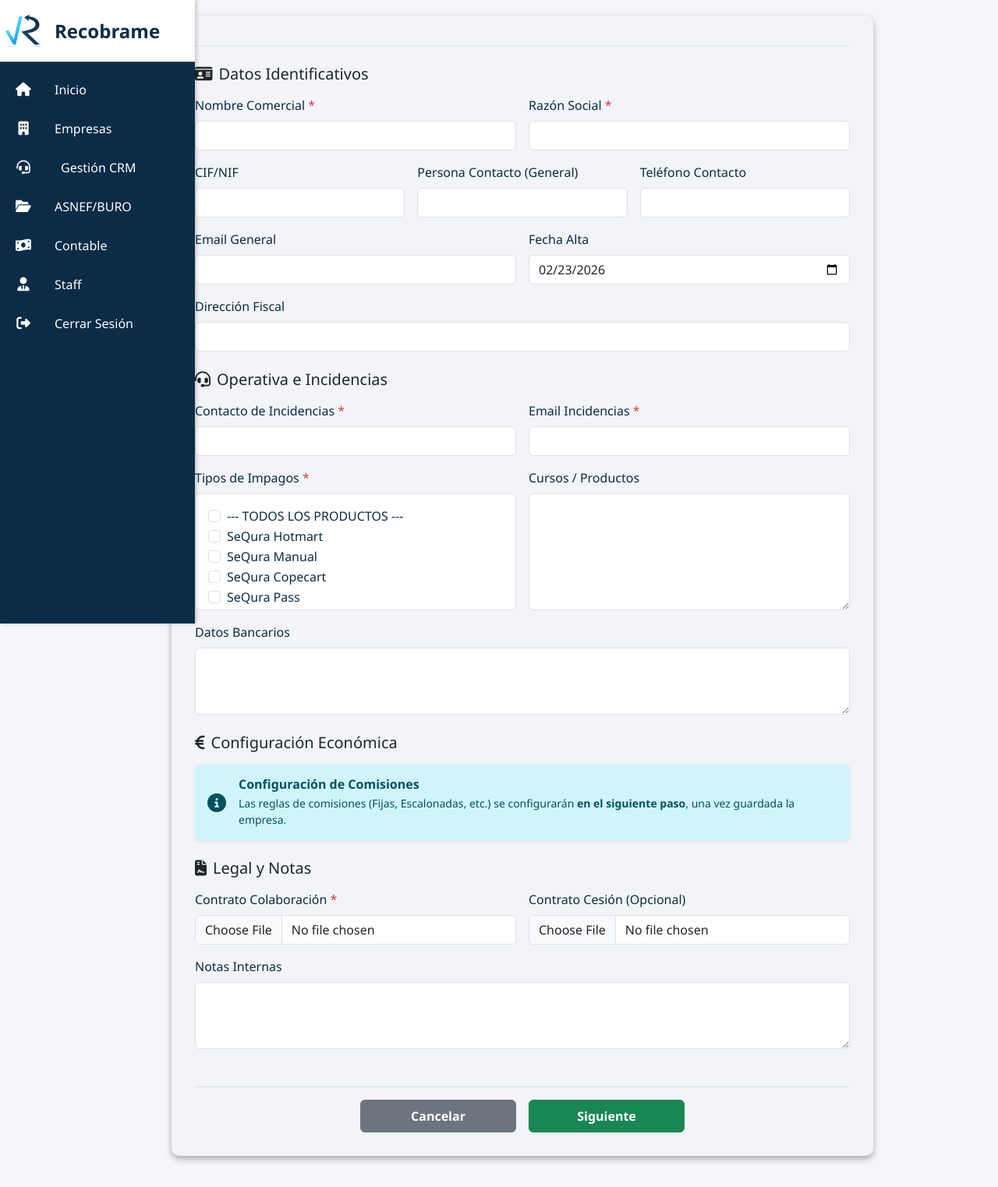
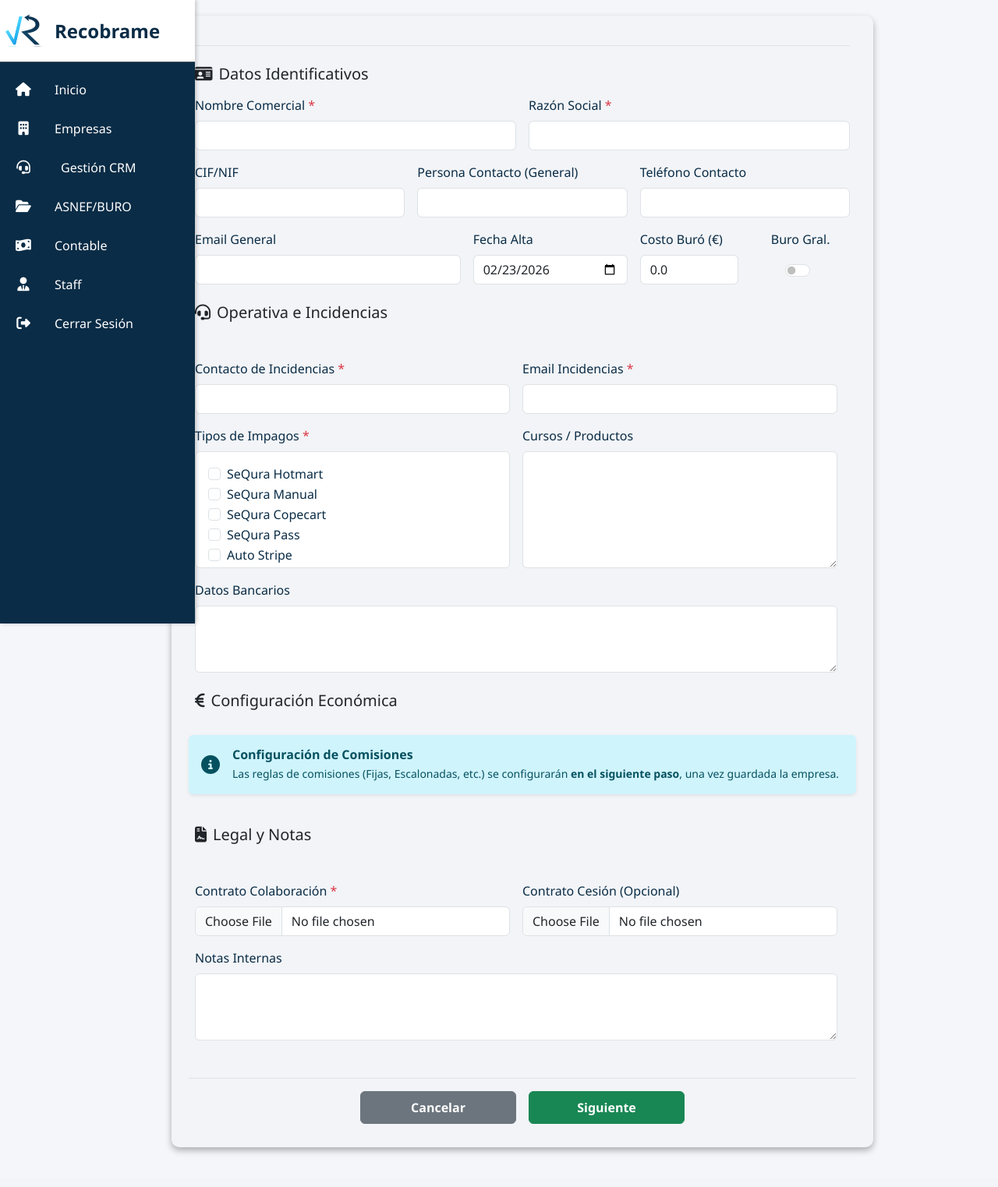
Before and after one commit to LeandroAgristola/recobrameDesarrollo, a Django app: page /empresas/nueva/ in a window 1280 px wide. Shown: the whole page at 78% size. After the commit the page ends 1480 px from the top, so only its background shows below. Run offline with Django 5.2, Linux system fonts and the light colour scheme; some web fonts are replaced.

Commit message:
Agregamos costo y habilitacion de Buro y Asnef

```diff
--- a/empresas/forms.py
+++ b/empresas/forms.py
@@ -18,7 +18,9 @@ class EmpresaForm(forms.ModelForm):
             'persona_contacto', 'telefono_contacto', 'email_contacto',
             'direccion', 'contacto_incidencias', 'email_incidencias',
             'datos_bancarios', 'tipos_impagos', 'cursos', 'notas',
-            'contrato_colaboracion', 'contrato_cesion'
+            'contrato_colaboracion', 'contrato_cesion',
+            # ¡Nuevos campos agregados aquí!
+            'costo_buro', 'habilita_buro_notificacion'
         ]
         # ESTA PARTE ES CRUCIAL PARA EL ESTILO VISUAL:
         widgets = {
@@ -26,6 +28,8 @@ class EmpresaForm(forms.ModelForm):
             'razon_social': forms.TextInput(attrs={'class': 'form-control'}),
             'cif_nif': forms.TextInput(attrs={'class': 'form-control'}),
             'fecha_alta': forms.DateInput(format='%Y-%m-%d', attrs={'type': 'date', 'class': 'form-control'}),
+            'costo_buro': forms.NumberInput(attrs={'class': 'form-control', 'step': '0.01', 'placeholder': '0.00'}),
+            'habilita_buro_notificacion': forms.CheckboxInput(attrs={'class': 'form-check-input', 'role': 'switch'}),
             'persona_contacto': forms.TextInput(attrs={'class': 'form-control'}),
             'telefono_contacto': forms.TextInput(attrs={'class': 'form-control'}),
             'email_contacto': forms.EmailInput(attrs={'class': 'form-control'}),
@@ -37,6 +41,7 @@ class EmpresaForm(forms.ModelForm):
             'notas': forms.Textarea(attrs={'rows': 3, 'class': 'form-control'}),
             'contrato_colaboracion': forms.FileInput(attrs={'class': 'form-control'}),
             'contrato_cesion': forms.FileInput(attrs={'class': 'form-control'}),
+
         }
 
     def __init__(self, *args, **kwargs):
--- a/empresas/models.py
+++ b/empresas/models.py
@@ -4,7 +4,7 @@ from django.db.models import Sum, Count, Q
 
 # Mantenemos tus opciones (Agregamos SEQURA_PASS si no estaba)
 OPCIONES_IMPAGOS = [
-    ('TODOS', '--- TODOS LOS PRODUCTOS ---'),
+
     ('SEQURA_HOTMART', 'SeQura Hotmart'),
     ('SEQURA_MANUAL', 'SeQura Manual'),
     ('SEQURA_COPECART', 'SeQura Copecart'),
@@ -12,6 +12,7 @@ OPCIONES_IMPAGOS = [
     ('AUTO_STRIPE', 'Auto Stripe'),
     ('AUTOFINANCIACION', 'Autofinanciación'),
     ('TRANSFERENCIA', 'Transferencia'), # este es un metodo para que aparezca como forma de pago.
+    ('TODOS', '--- TODOS LOS PRODUCTOS ---'),
 
 ]
 
@@ -42,6 +43,18 @@ class Empresa(models.Model):
     cursos = models.TextField(blank=True, null=True)
     notas = models.TextField(blank=True, null=True)
     datos_bancarios = models.TextField(blank=True, null=True)
+
+    # === GESTIÓN DE BURÓ Y ASNEF ===
+    costo_buro = models.DecimalField(
+        max_digits=8,
+        decimal_places=2,
+        default=0.00,
+        help_text="Costo individual de cada Buró enviado"
+    )
+    habilita_buro_notificacion = models.BooleanField(
+        default=False,
+        help_text="Aprobar envío de Buró de Notificación (independiente de cesiones)"
+    )
 
     # === ARCHIVOS ===
     contrato_colaboracion = models.FileField(upload_to='contratos/', null=True, blank=True)
--- a/empresas/templates/empresas/form_empresa.html
+++ b/empresas/templates/empresas/form_empresa.html
@@ -44,20 +44,36 @@
                     {{ form.telefono_contacto }}
                 </div>
 
-                <div class="col-md-6">
+                <div class="col-md-5">
                     <label class="form-label">Email General</label>
                     {{ form.email_contacto }}
                 </div>
-                <div class="col-md-6">
+
+                <div class="col-md-3">
                     <label class="form-label">Fecha Alta</label>
                     {{ form.fecha_alta }}
                 </div>
 
-                <div class="col-12">
-                    <label class="form-label">Dirección Fiscal</label>
-                    {{ form.direccion }}
+                <div class="col-md-2">
+                    <label class="form-label">Costo Buró (€)</label>
+                    {{ form.costo_buro }}
+                    {% if form.costo_buro.errors %}
+                        <div class="text-danger small">{{ form.costo_buro.errors }}</div>
+                    {% endif %}
                 </div>
-            </div>
+
+                <div class="col-md-2 d-flex flex-column align-items-center">
+
+                    <label class="form-label text-center mb-3"
+                        for="{{ form.habilita_buro_notificacion.id_for_label }}">
+                        Buro Gral.
+                    </label>
+
+                    <div class="form-check form-switch m-0 switch-lg">
+                        {{ form.habilita_buro_notificacion }}
+                    </div>
+
+                </div>
 
             <h5 class="mt-4 mb-3"><i class="fa-solid fa-headset me-2"></i>Operativa e Incidencias</h5>
             <div class="row g-3">
```
Also changed, not shown: crm/migrations/0016_alter_expediente_tipo_producto.py (added), empresas/migrations/0004_empresa_costo_buro_and_more.py (added).
